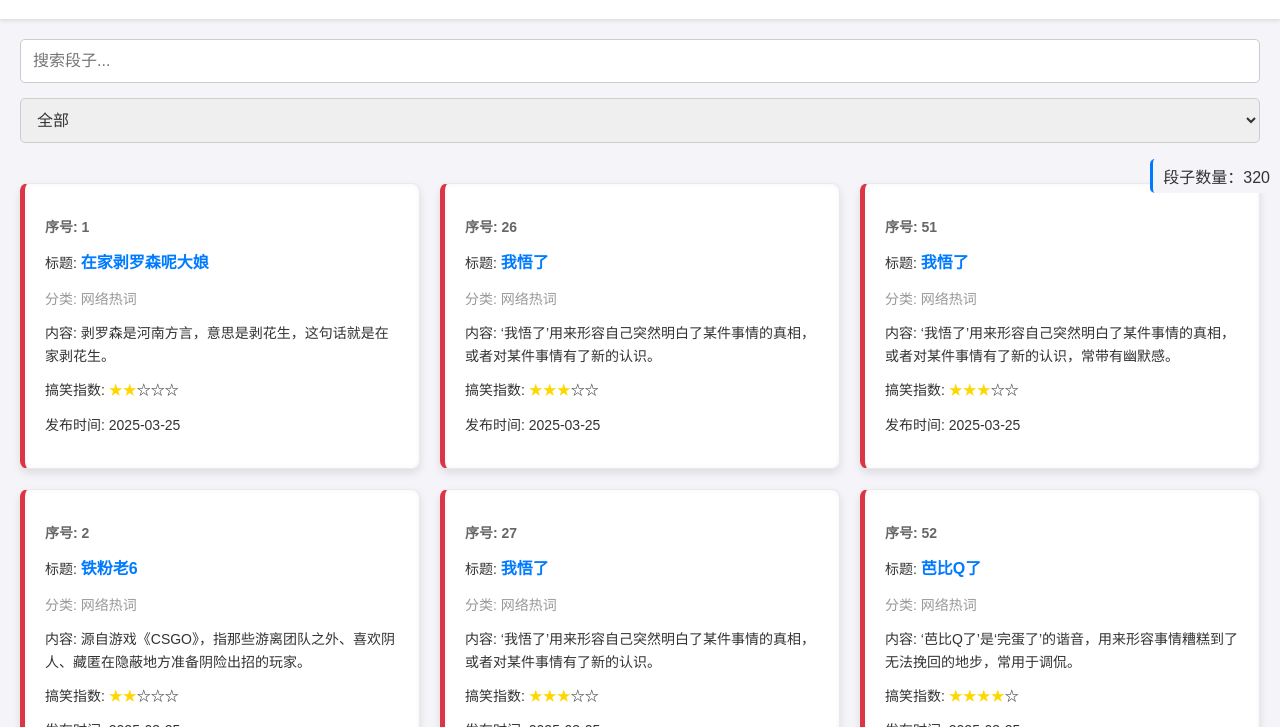
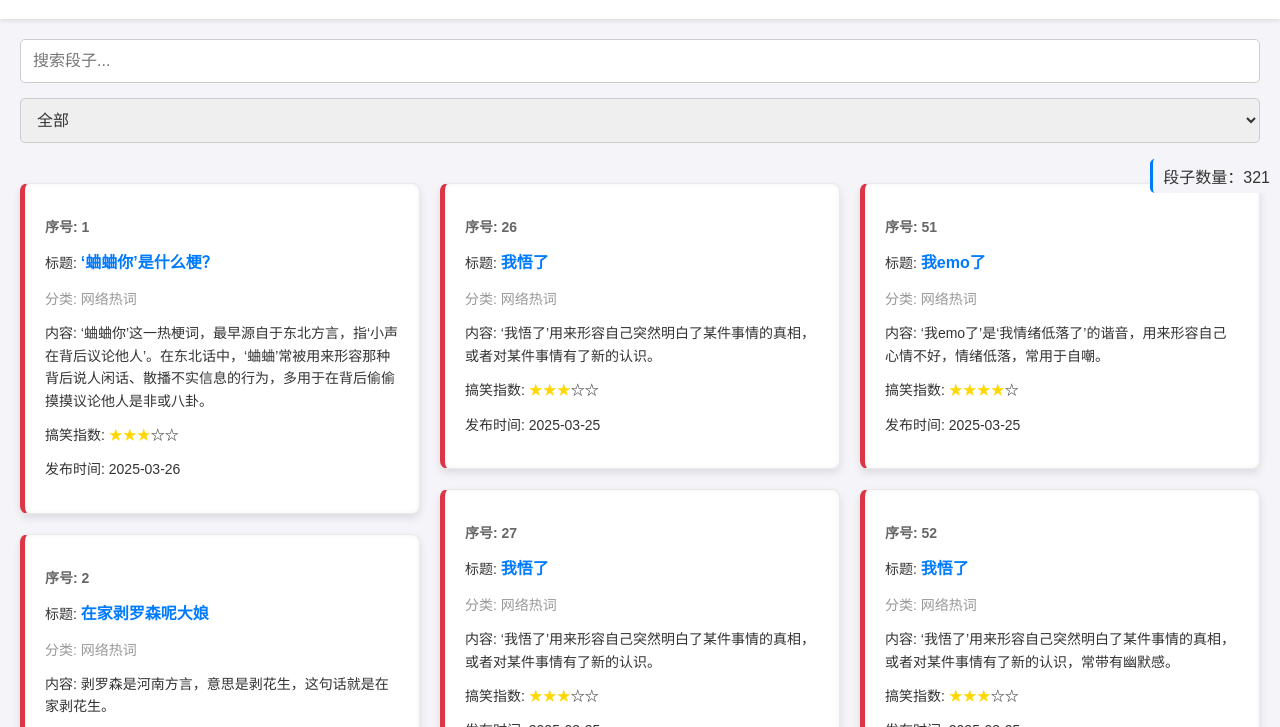
Before and after one commit to xnworld/duanzi, a plain HTML site: page index.html in a window 1280 px wide. Shown: the part 67-794 px from the top of the page. Drawn offline with Linux system fonts and the light colour scheme.

Commit message:
Add files via upload

```diff
--- a/index.html
+++ b/index.html
@@ -2876,7 +2876,14 @@ var _hmt = _hmt || [];
     funnyIndex: 7,
     publishTime: "2025-03-25"
 },
-
+{
+    id: 321,
+    title: "‘蛐蛐你’是什么梗？",
+    category: "网络热词",
+    content: "‘蛐蛐你’这一热梗词，最早源自于东北方言，指‘小声在背后议论他人’。在东北话中，‘蛐蛐’常被用来形容那种背后说人闲话、散播不实信息的行为，多用于在背后偷偷摸摸议论他人是非或八卦。",
+    funnyIndex: 6,
+    publishTime: "2025-03-26"
+},
 
 
 
```
